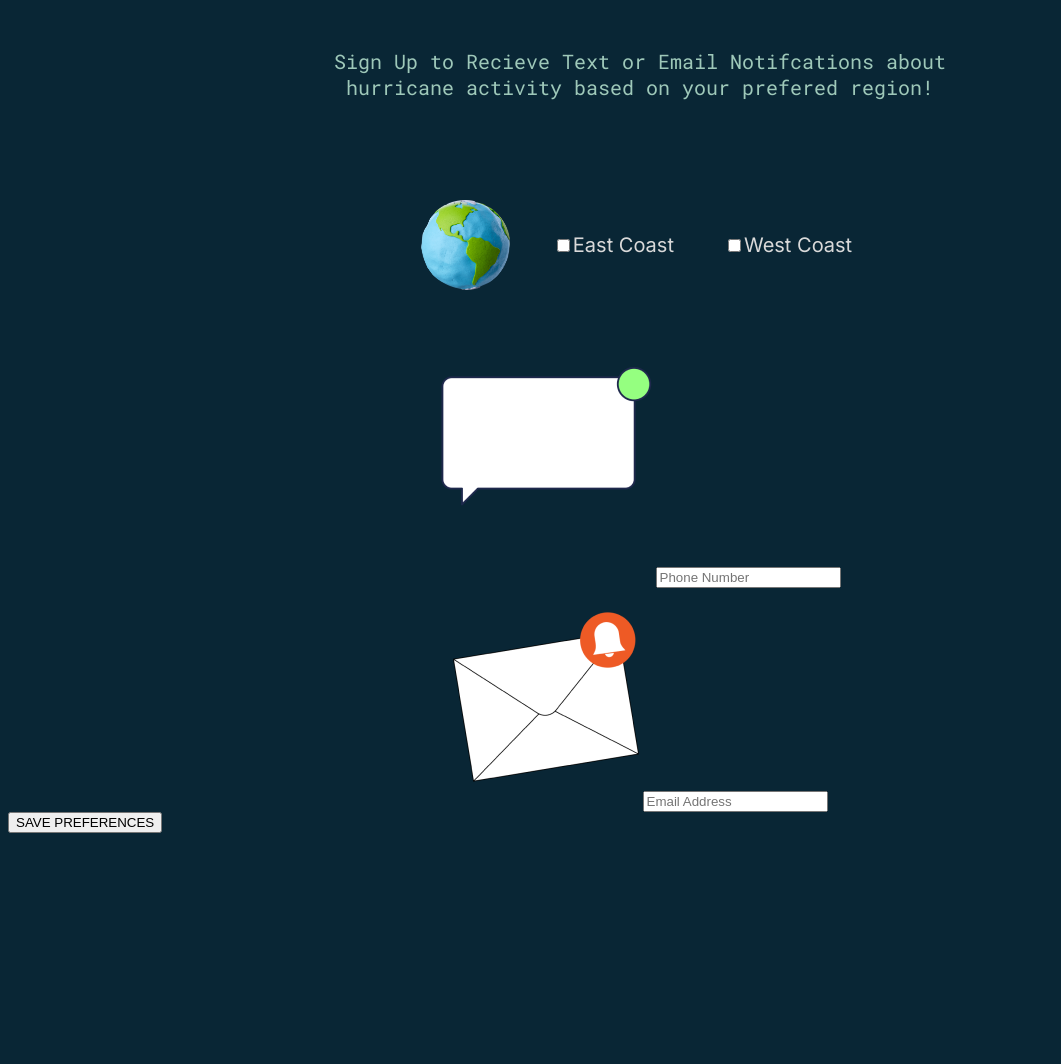
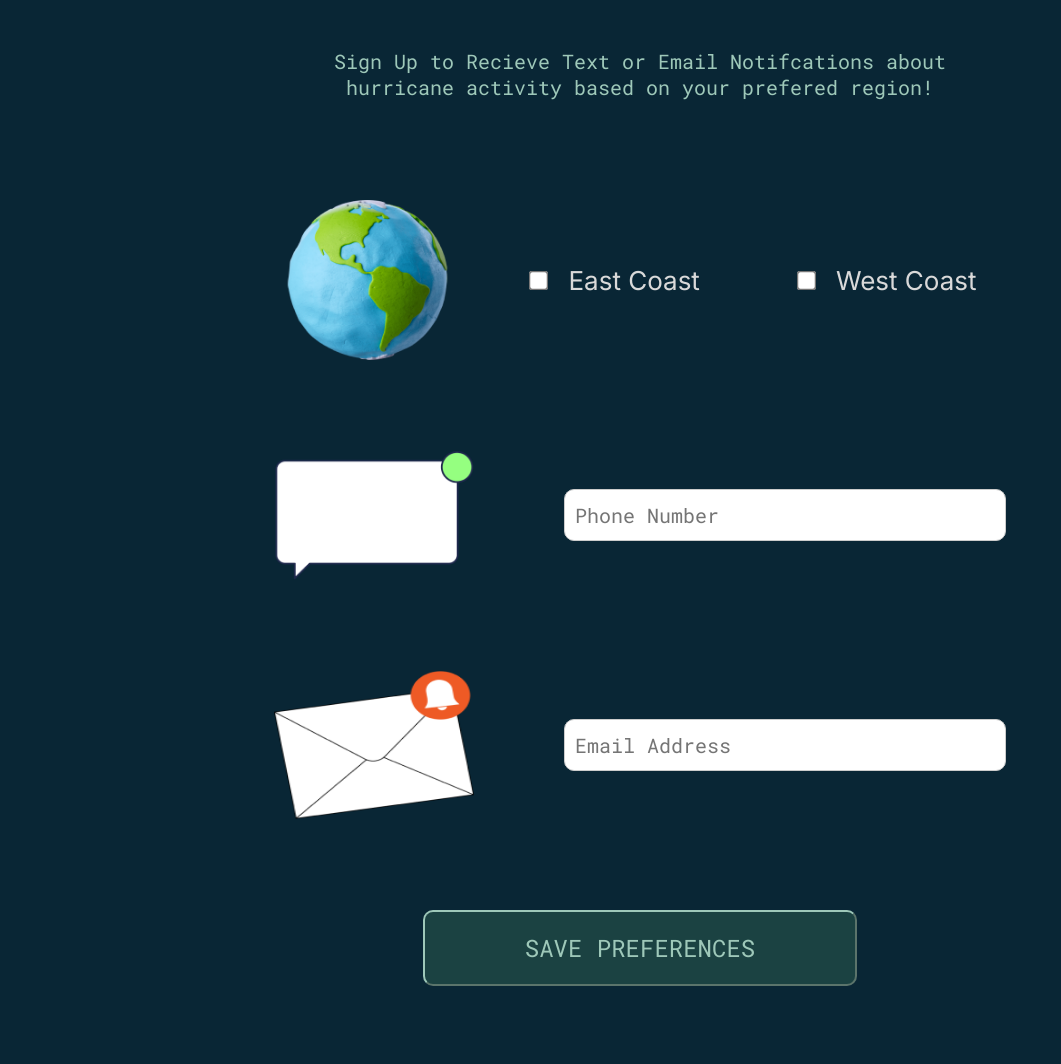
Before and after one commit to trevorwinser/Hurriscan, a Flask app: page /alerts in a window 1280 px wide. Shown: the part 164-1228 px from the top of the page, without its empty margins (0-1061 px from the left). Before the commit the page ends 997 px from the top, so only its background shows below. Run offline with Flask 3, Linux system fonts and the light colour scheme.

Commit message:
Alert page front-end complete

```diff
--- a/code/front-end/nav-bar/nav-bar-html.html
+++ b/code/front-end/nav-bar/nav-bar-html.html
@@ -15,6 +15,7 @@
     </div>
 </header>
 <iframe src="/code/front-end/user-dashboard/user-dashboard.html" style="width:100%; height: 100%; border:none;" ></iframe>
+<iframe src="/code/templates/alerts.html" style="width:100%; height: 100%; border:none;"></iframe>
 <body>
 <div id="sidePanel" class="side-panel">
     <!-- Close button -->
--- a/code/static/css/alerts.css
+++ b/code/static/css/alerts.css
@@ -50,40 +50,82 @@ body {
   justify-content: space-between;
   font-family: 'Inter', sans-serif;
   color: #D9D9D9;
-  font-size: 20px;
+  font-size: 26px;
+  margin-bottom: 20px;
 }
 
 .zone-section {
   display: inline-block;
-  width: 125px;
-  height: 90px;
+  width: 225px;
+  height: 160px;
 }
 
 #check1, #check2 {
   display: flex;
   align-items: center;
   justify-content: center;
-  margin-right: 25px;
-  margin-left: 25px;
+  margin-right: 48px;
+  margin-left: 48px;
 }
 
 #message {
-  /* Add your styles here */
+  display: flex;
+  align-items: center;
 }
 
 .message-section {
-  /* Add your styles here */
+  display: inline-block;
+  width: 200px;
+  height: 270px;
 }
 
 #mail {
-  /* Add your styles here */
+  display: flex;
+  align-items: center;
 }
 
 .mail-section {
-  /* Add your styles here */
+  display: inline-block;
+  width: 200px;
+  height: 190px;
 }
 
-/* Style for the submit section */
+input[type="checkbox"] {
+  transform: scale(1.5);
+}
+
+input[type="text"] {
+  margin-left: 90px;
+  padding: 10px;
+  border: 1px solid #ccc;
+  border-radius: 10px;
+  width: 420px;
+  height: 30px;
+  font-size: 20px;
+  font-family: 'Roboto Mono', monospace;
+}
+
+.east, .west{
+  margin-left: 20px;
+}
+
 #submit {
-  /* Add your styles here */
+  display: flex;
+  justify-content: center;
 }
+
+#submit input[type="submit"] {
+  margin: 70px;
+  padding: 20px 100px;
+  border-color: #9EC8B9;
+  background-color: #1B4242;
+  color: #9EC8B9;
+  font-size: 24px;
+  font-family: 'Roboto Mono', monospace;
+  border-radius: 10px;
+  cursor: pointer;
+}
+
+#submit input[type="submit"]:hover {
+  background-color: #285959; /* Change the background color when hovering over the button */
+}
--- a/code/templates/alerts.html
+++ b/code/templates/alerts.html
@@ -17,11 +17,11 @@
             <img src="{{ url_for('static', filename='images/earth.png') }}" alt="Zone Icon" class = "zone-section">
             <div id="check1">
                 <input type="checkbox" id="east-coast" name="east-coast">
-                <label for="east-coast">East Coast</label>
+                <label for="east-coast" class="east">East Coast</label>
             </div>
             <div id="check2">
                 <input type="checkbox" id="west-coast" name="west-coast">
-                <label for="west-coast">West Coast</label>
+                <label for="west-coast" class="west">West Coast</label>
             </div>
         </div>
         <div id="message">
```
